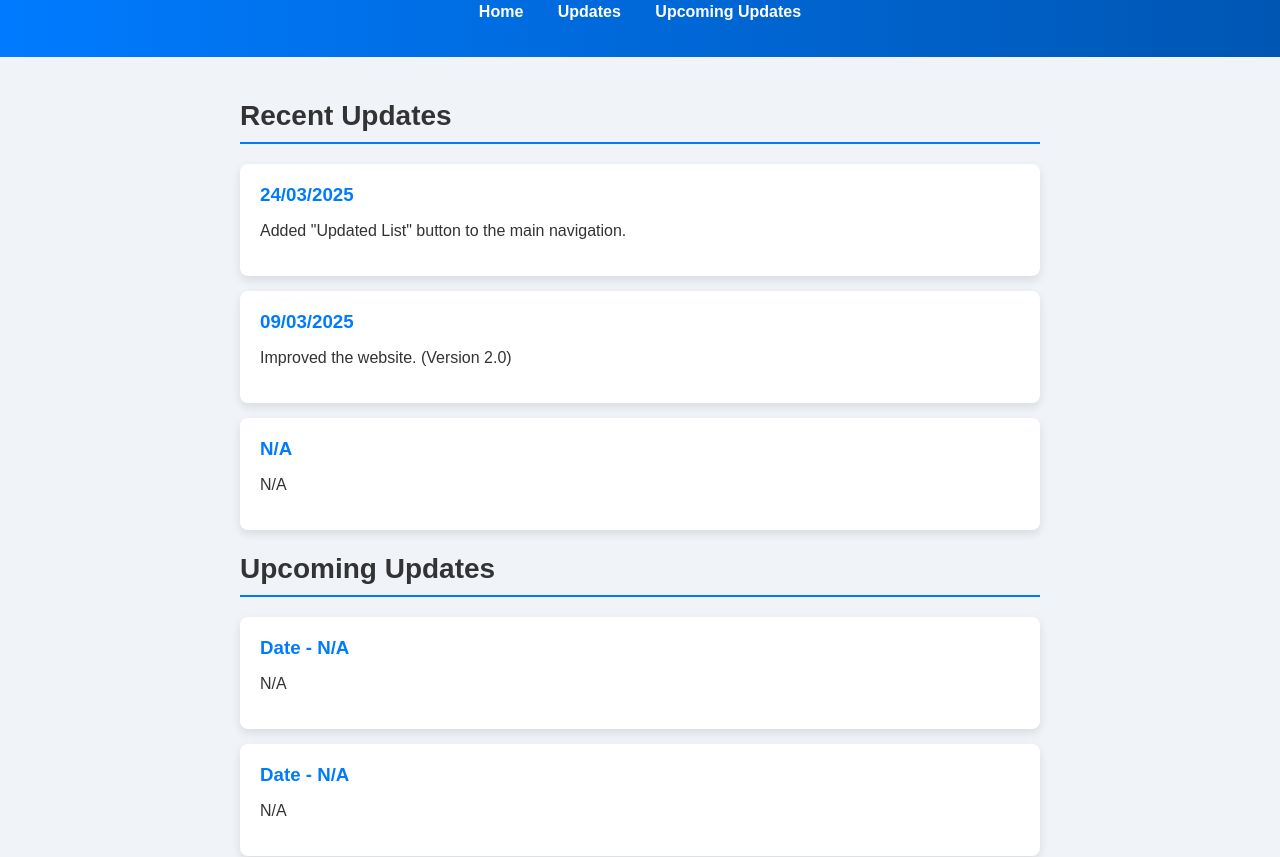
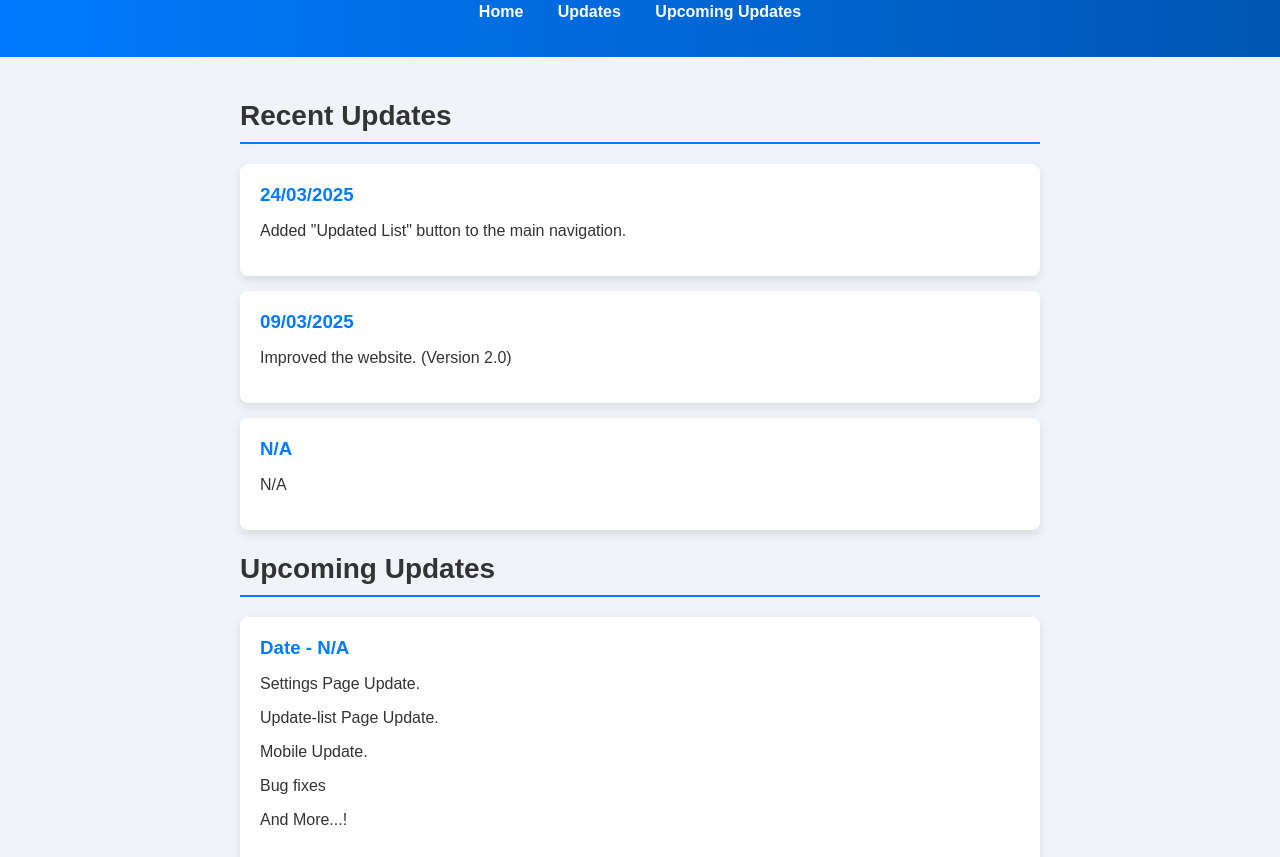
Before and after one commit to Andy456173/India-Roleplay-Community, a plain HTML site: page update-list.html in a window 1280 px wide. Shown: the part 97-954 px from the top of the page. Drawn offline with Linux system fonts and the light colour scheme; a script that the page names is missing.

Commit message:
Update update-list.html

```diff
--- a/update-list.html
+++ b/update-list.html
@@ -40,7 +40,11 @@
             <h2>Upcoming Updates</h2>
             <div class="update-card">
                 <h3> Date - N/A </h3>
-                <p>N/A</p>
+                <p>Settings Page Update.</p>
+                <p>Update-list Page Update.</p>
+                <p>Mobile Update.</p>
+                <p>Bug fixes</p>
+                <p>And More...!</p>
             </div>
             <div class="update-card">
                 <h3> Date - N/A </h3>
```
